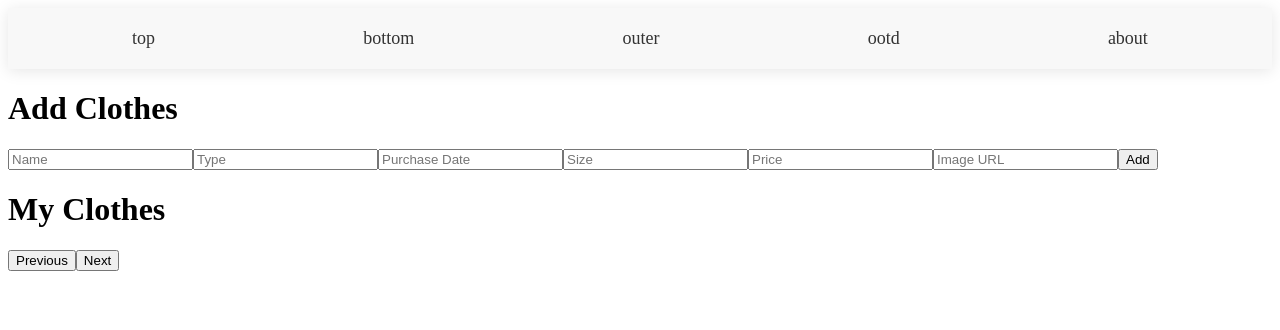
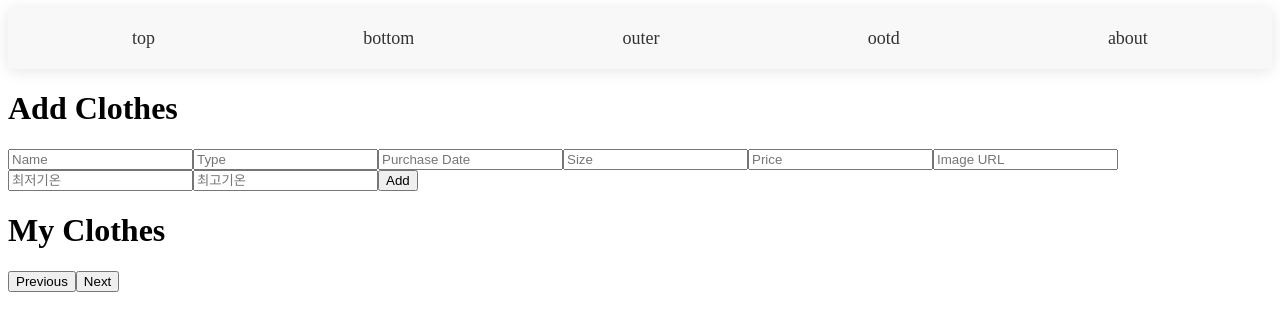
Before and after one commit to JHYUNG-A/WebProgramminMyCloset, a React (Vite) app in the folder MyCloset/: page /myclothes in a window 1280 px wide. Shown: the top 330 px of the page. Built offline with nearby package versions, Linux system fonts and the light colour scheme.

Commit message:
feat: 내 옷 추가시 최저기온, 최고기온 input 추가

```diff
--- a/MyCloset/src/pages/MyClothes.jsx
+++ b/MyCloset/src/pages/MyClothes.jsx
@@ -20,7 +20,6 @@ function MyClothes() {
   const [clothes, setClothes] = useState([]);
   const [currentPage, setCurrentPage] = useState(1);
   const itemsPerPage = 8;
-
 
   useEffect(() => {
     const storedClothes = JSON.parse(localStorage.getItem('clothes')) || [];
@@ -67,6 +66,8 @@ function MyClothes() {
         <input name="size" placeholder="Size" onChange={handleChange} />
         <input name="price" placeholder="Price" onChange={handleChange} />
         <input name="image" placeholder="Image URL" onChange={handleChange} />
+        <input name="minTemp" placeholder="최저기온" onChange={handleChange} />
+        <input name="maxTemp" placeholder="최고기온" onChange={handleChange} />
         <button type="submit">Add</button>
       </form>
       <h1>My Clothes</h1>
```
